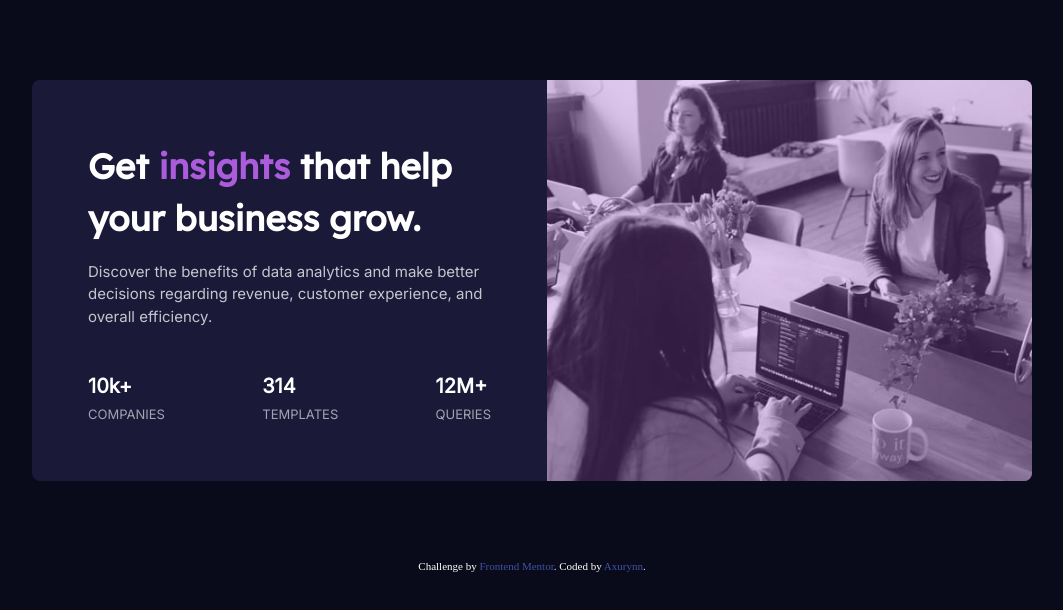
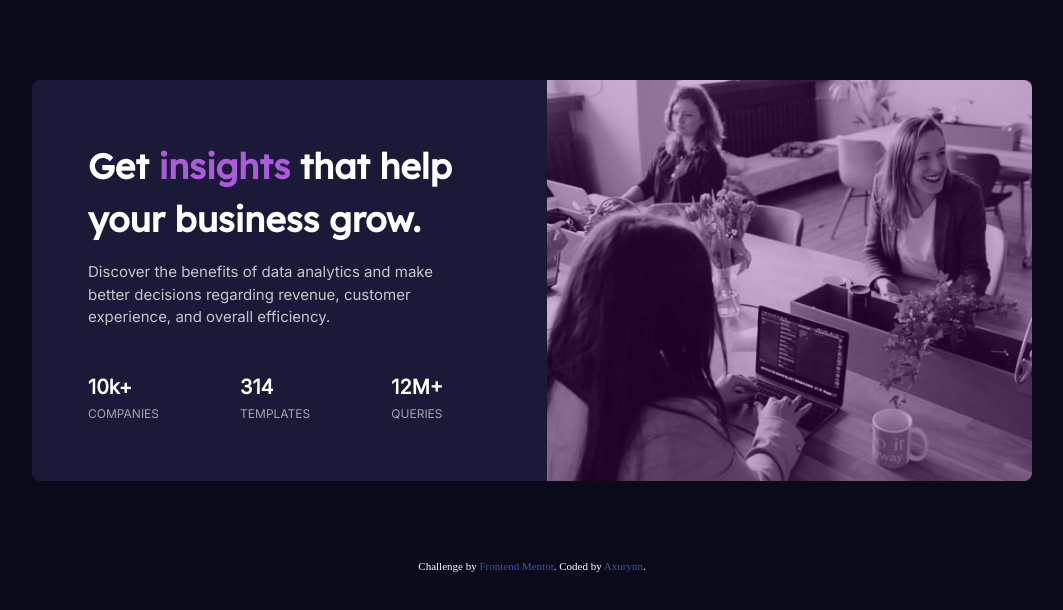
Before and after one commit to Axurynn/stats_preview_component, a plain HTML site: page index.html in a window 1280 px wide. Shown: the whole page, without its empty margins (108-1171 px from the left). Drawn offline with Linux system fonts and the light colour scheme.

Commit message:
CSS modified

```diff
--- a/css/styles.css
+++ b/css/styles.css
@@ -24,8 +24,9 @@ body {
   font-weight: 400;
   border-radius: 0.5rem;
 }
+
 .img {
-  background: var(--soft-violet);
+  background: hsl(287, 100%, 25%);
   margin: 0;
   border-radius: 0.5rem 0.5rem 0 0;
 }
@@ -78,7 +79,7 @@ h3 {
   color: var(--stat-headings);
   text-transform: uppercase;
   margin-bottom: 2rem;
-  font-size: 13px;
+  font-size: 12px;
 }
 
 .attribution {
@@ -123,11 +124,16 @@ h3 {
     font-size: 35px;
   }
 
+  h3 {
+    padding-right: 3rem;
+  }
+
   .stats {
     display: flex;
     flex-direction: row;
     justify-content: space-between;
+    margin: 0 3.5rem;
     padding-bottom: 0;
-    margin: 0 3.5rem;
+    padding-right: 3rem;
   }
 }
```
